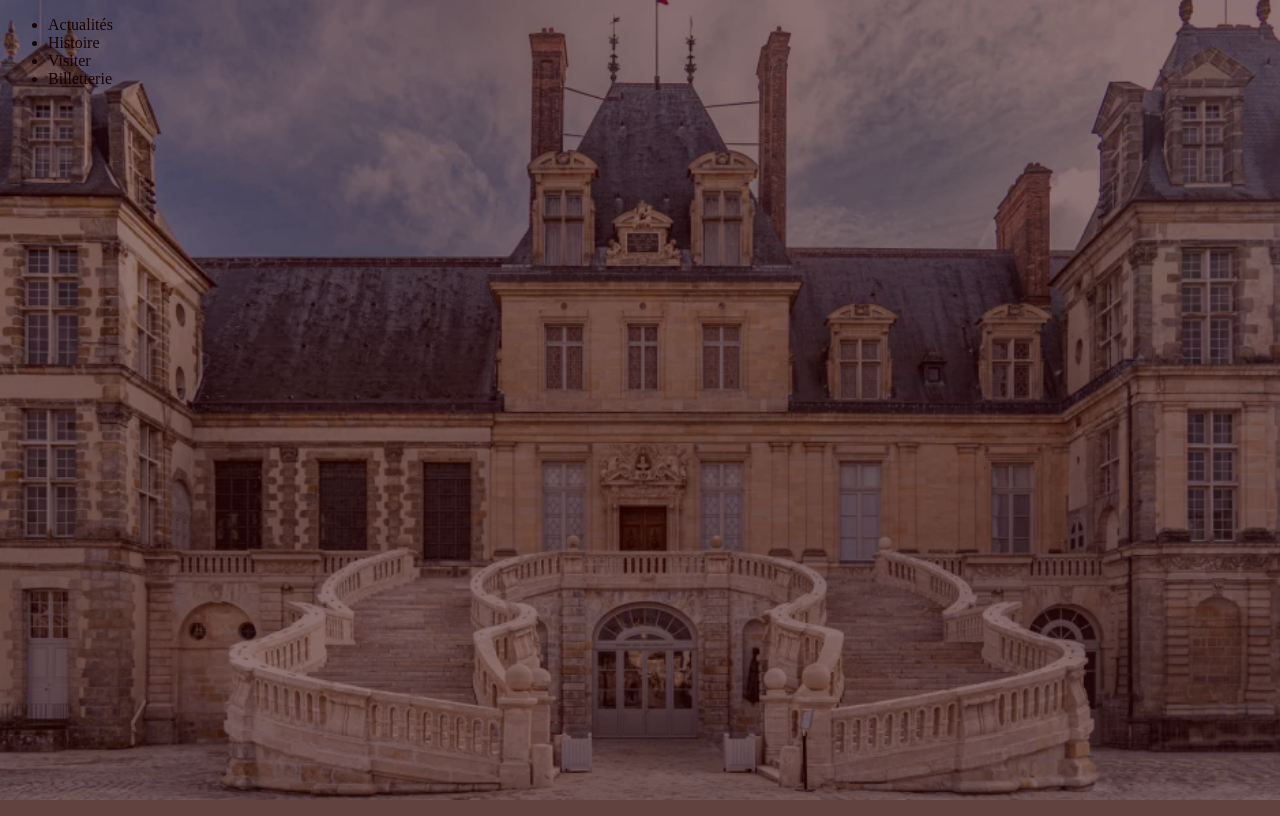
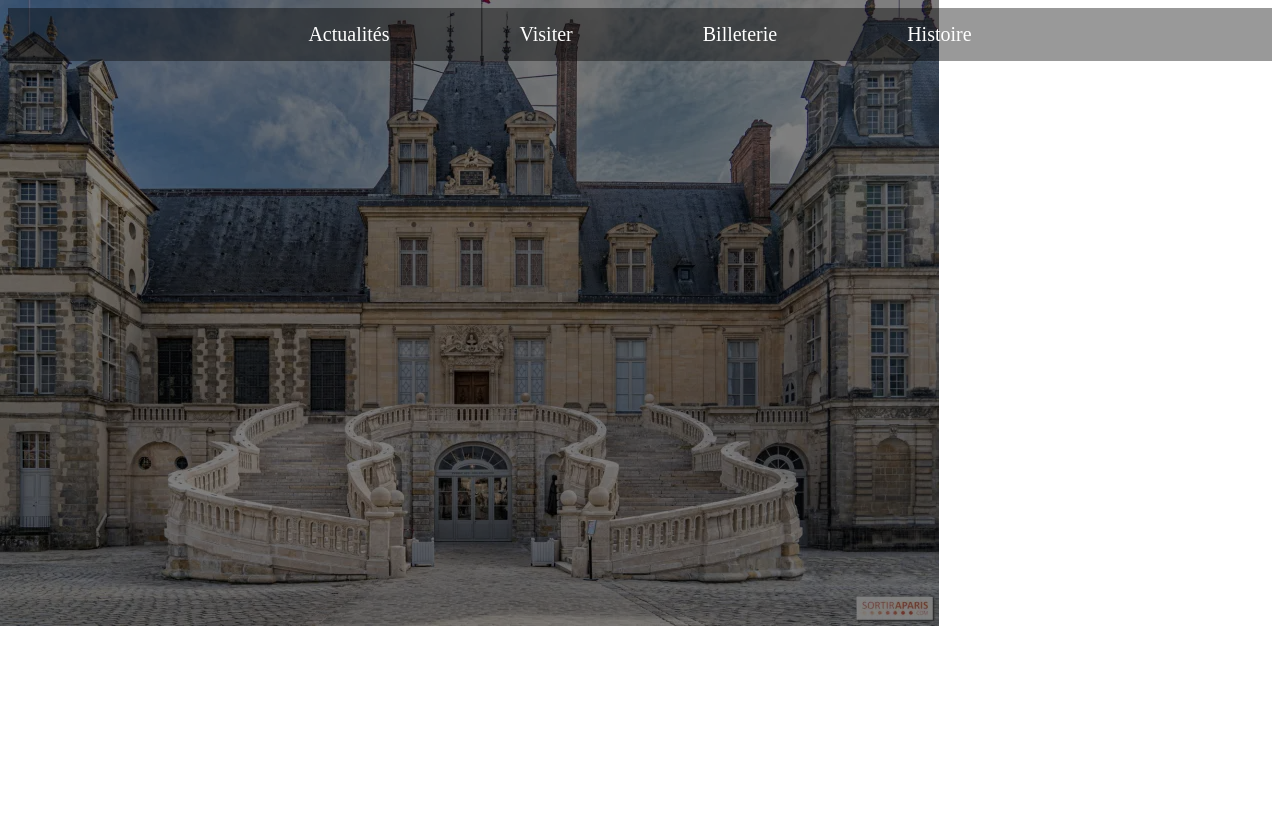
Before and after one commit to EpsiDEV/SAE-Unesco, a PHP site: page /html/index.html in a window 1280 px wide. Run offline with PHP 8.4, Linux system fonts and the light colour scheme; some web fonts are replaced.

Commit message:
Version avec le nav bar

```diff
--- a/css/style.css
+++ b/css/style.css
@@ -1,15 +1,38 @@
-  body {
+body {
   background-image: url(../assets/background.png);
   background-repeat: no-repeat;
-  background-size: cover;
+  height: 100vh;
+}
+nav {
+  background-color: rgba(0, 0, 0, 0.4);
 }
 
-body::before {
-  content: "";
-  position: absolute;
-  top: 0;
-  left: 0;
-  width: 100%;
-  height: 100%;
-  background-color: rgba(250, 0, 0, 0.1); /* opacité à la fin */
+.navbar ul {
+  margin: 0 auto;
+  display: table;
 }
+
+ul {
+  list-style-type: none;
+  margin: 0;
+  padding: 0;
+  overflow: hidden;
+}
+
+li {
+  float: left;
+  padding: 0 50px;
+}
+
+li a {
+  display: block;
+  color: white;
+  text-align: center;
+  padding: 15px;
+  text-decoration: none;
+  font-size: 20px;
+}
+
+li a:hover {
+  background-color: rgba(0, 0, 0, 0.2);
+}
--- a/html/index.html
+++ b/html/index.html
@@ -5,9 +5,8 @@
   <meta charset="UTF-8" />
   <meta name="viewport" content="width=device-width, initial-scale=1.0" />
   <title>Fontainebleau</title>
-  <link rel="stylesheet" href="../css/style.css" />
   <link rel="icon" href="../assets/logo.png" />
-  <link href="https://db.onlinewebfonts.com/a/PsTAj0nmfFdx9aaQTqZZ01nqjQRRR3uMREwFN1QZPw2IS2qutpvC92BnjoXvE3Ire9407myIbd2392Uj" rel="stylesheet" type="text/css"/>
+  <link rel="stylesheet" href="../css/style.css">
 </head>
 <!--
 font-family: "Dyno Regular";
@@ -21,16 +20,18 @@ font-family: "Cicle Semi Italic";
 font-family: "Cicle Fina Italic";
 font-family: "Cicle Gordita Italic";
 -->
+
 <body>
 
-  <nav class="menu">
+  <nav class="navbar">
     <ul>
-      <li>Actualités</li>
-      <li>Histoire</li>
-      <li>Visiter</li>
-      <li>Billetterie</li>
+      <li><a href="actus.html">Actualités</a></li>
+      <li><a href="visite.html">Visiter</a></li>
+      <li><a href="billetterie.html">Billeterie</a></li>
+      <li><a href="histoire.html">Histoire</a></li>
     </ul>
   </nav>
+
 </body>
 
 </html>
```
